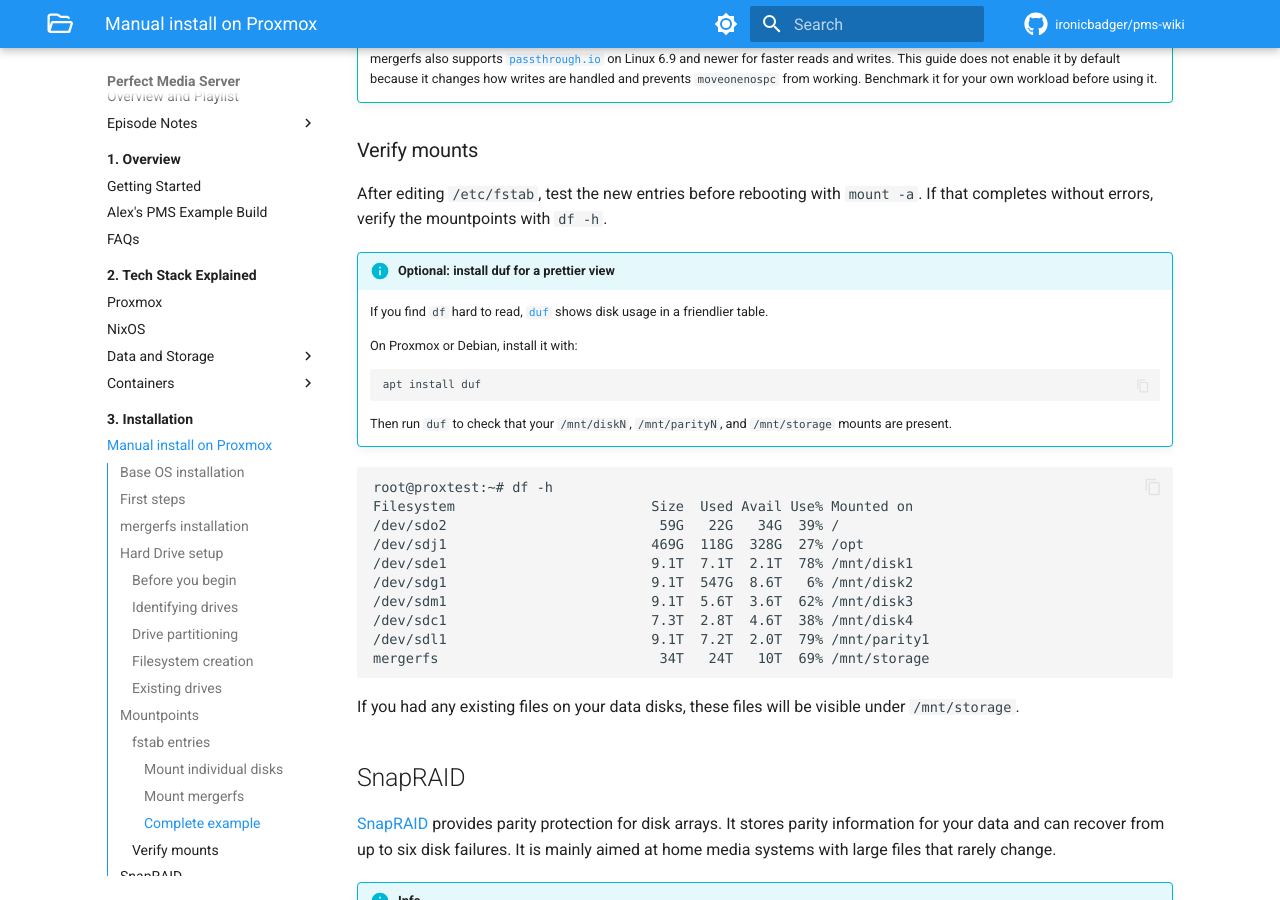
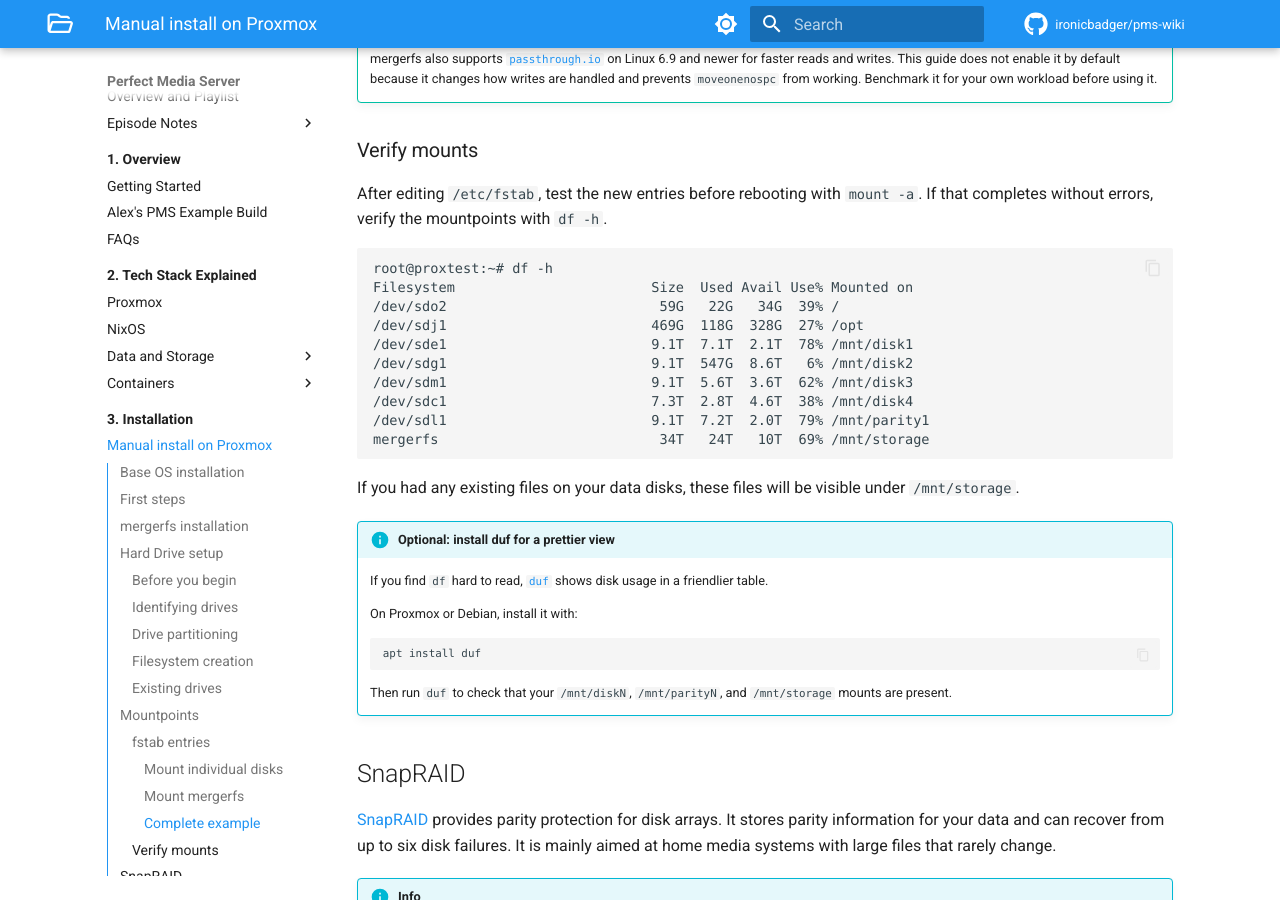
Before and after one commit to ironicbadger/pms-wiki, an MkDocs documentation site: the page built from docs/03-installation/manual-install-proxmox.md, in a window 1280 px wide and 900 px high, scrolled down 10015 px. Built offline with MkDocs 1.6.1 and Material for MkDocs 9.7.7, drawn with Linux system fonts in a browser that asks for light colours; some web fonts are replaced; comment, search, counter and statistics services are not loaded; part of the change alters nothing that is shown.

Commit message:
placement

````diff
--- a/docs/03-installation/manual-install-proxmox.md
+++ b/docs/03-installation/manual-install-proxmox.md
@@ -418,17 +418,6 @@ Putting it together, here is what `/etc/fstab` might look like with four data di
 
 After editing `/etc/fstab`, test the new entries before rebooting with `mount -a`. If that completes without errors, verify the mountpoints with `df -h`.
 
-!!! info "Optional: install duf for a prettier view"
-    If you find `df` hard to read, [`duf`](https://github.com/muesli/duf) shows disk usage in a friendlier table.
-
-    On Proxmox or Debian, install it with:
-
-    ```
-    apt install duf
-    ```
-
-    Then run `duf` to check that your `/mnt/diskN`, `/mnt/parityN`, and `/mnt/storage` mounts are present.
-
 ```
 root@proxtest:~# df -h
 Filesystem                        Size  Used Avail Use% Mounted on
@@ -443,6 +432,17 @@ mergerfs                           34T   24T   10T  69% /mnt/storage
 ```
 
 If you had any existing files on your data disks, these files will be visible under `/mnt/storage`.
+
+!!! info "Optional: install duf for a prettier view"
+    If you find `df` hard to read, [`duf`](https://github.com/muesli/duf) shows disk usage in a friendlier table.
+
+    On Proxmox or Debian, install it with:
+
+    ```
+    apt install duf
+    ```
+
+    Then run `duf` to check that your `/mnt/diskN`, `/mnt/parityN`, and `/mnt/storage` mounts are present.
 
 ## SnapRAID
 
````
